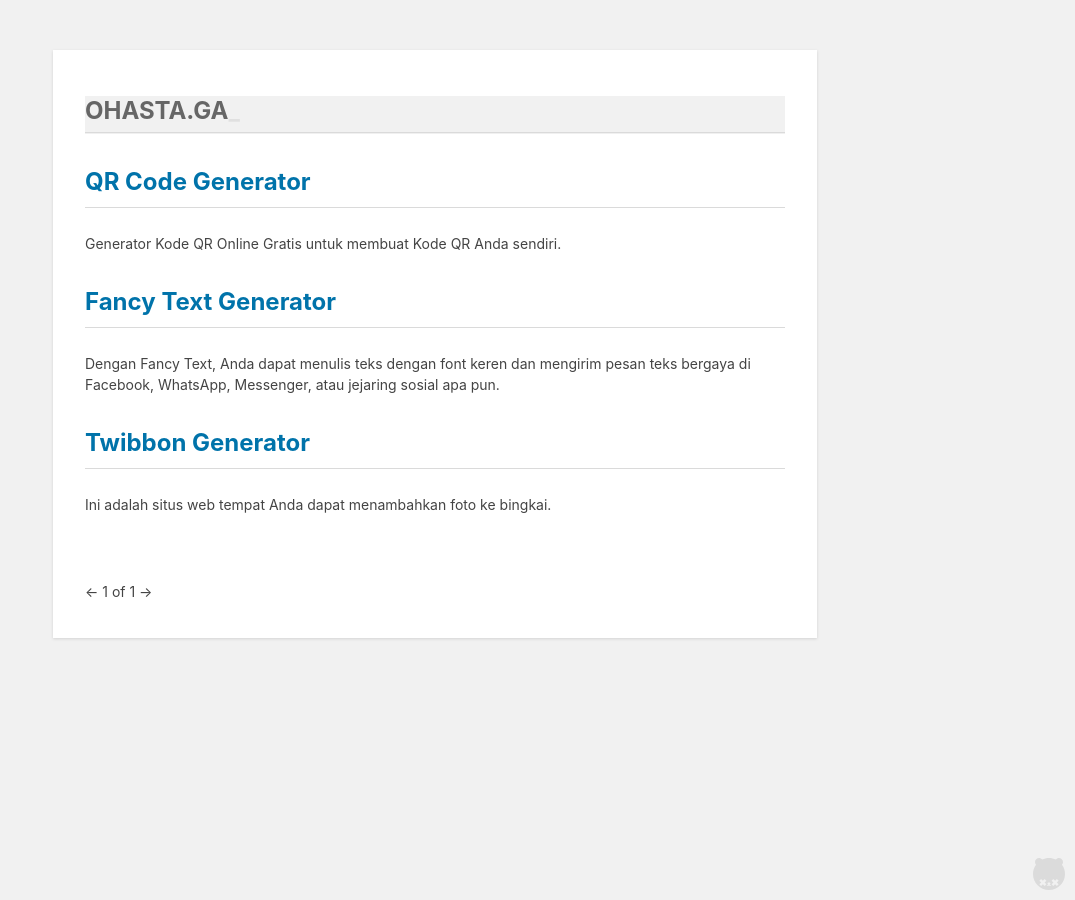
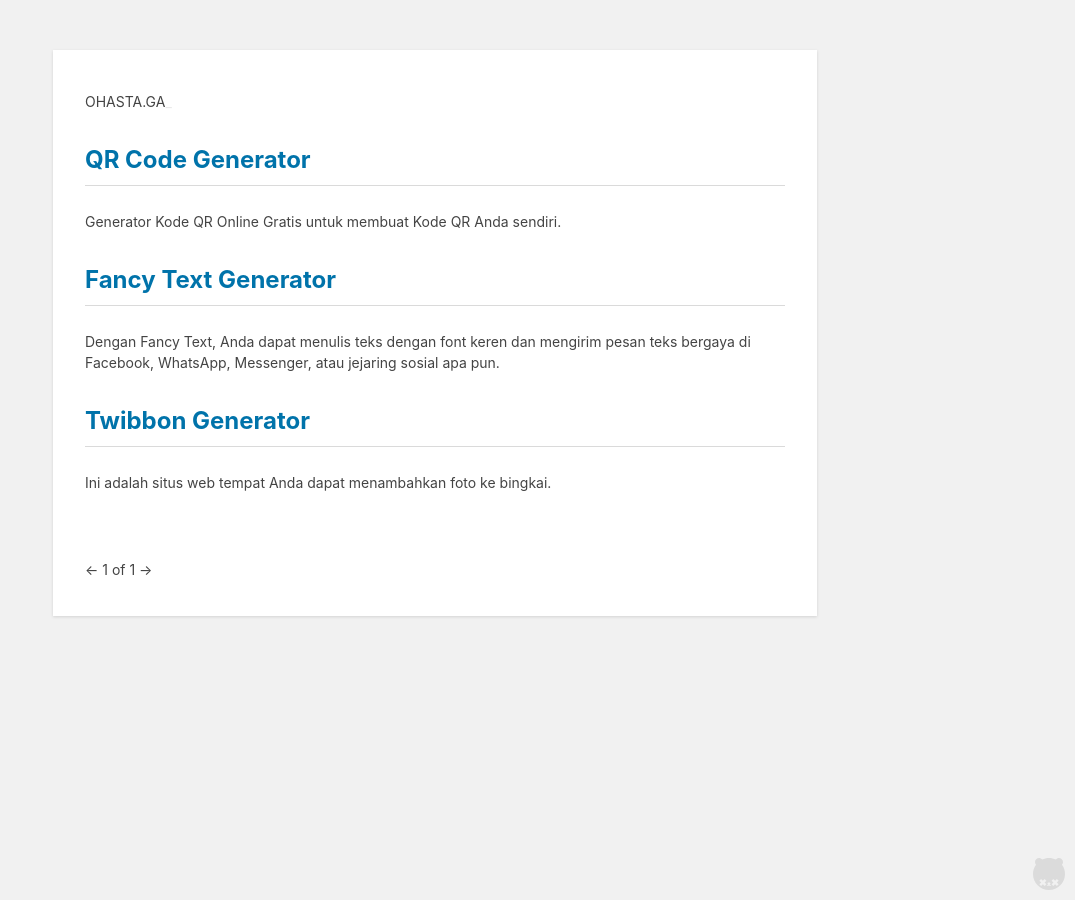
Before and after one commit to susahcebok/blog, a Jekyll site: the page built from index.html, in a window 1280 px wide. Shown: the whole page, without its empty margins (205-1280 px from the left). Built offline with Jekyll 4.4.1, drawn with Linux system fonts in a browser that asks for light colours; nearby versions of some CDN libraries; the list of posts is cut into pages by our own code.

Commit message:
Update default.html

```diff
--- a/_layouts/default.html
+++ b/_layouts/default.html
@@ -29,9 +29,8 @@
 </head>
 
 <body id="oh-astaga">
-<header>
-<h1>OHASTA.GA<span class='blinker'>_</span></h1>
-</header>
+<p>OHASTA.GA<span class='blinker'>_</span></p>
+
 <div class="ohasta-ga">
 
 {{ content }}
```
